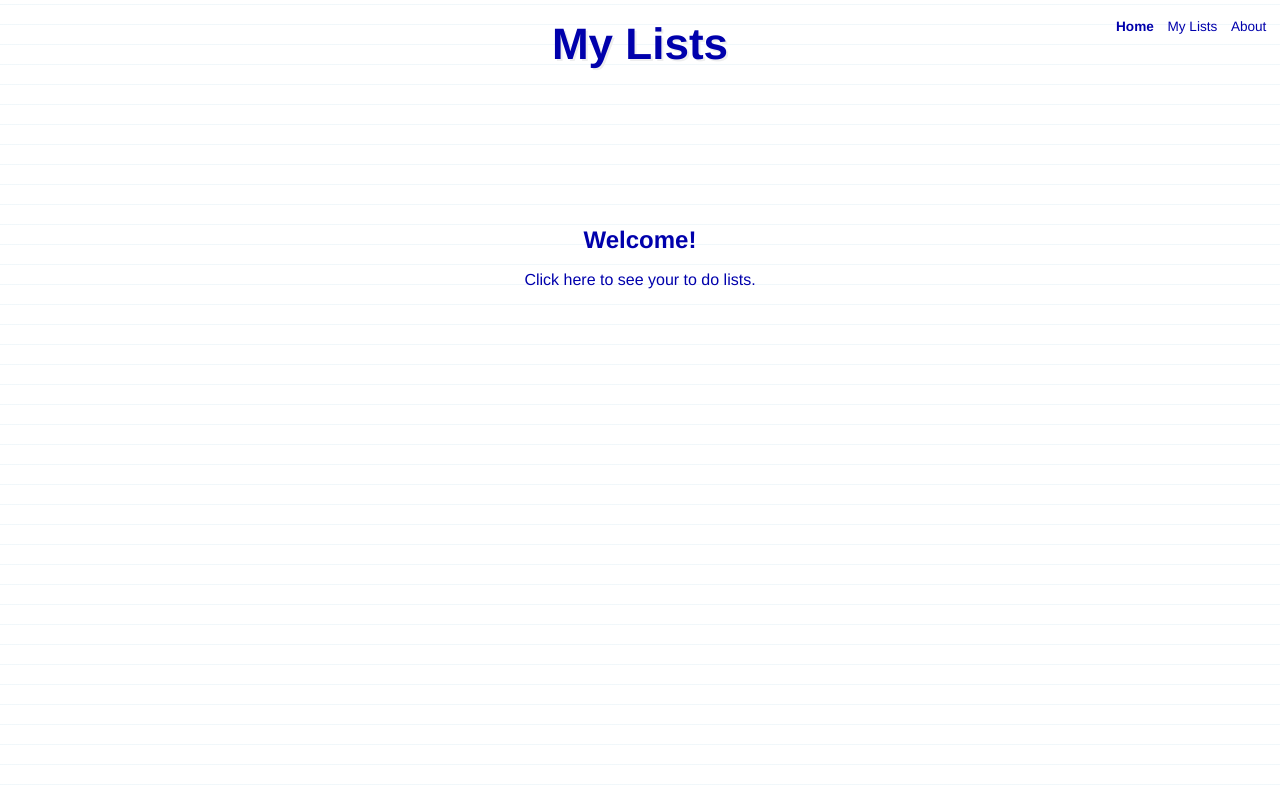
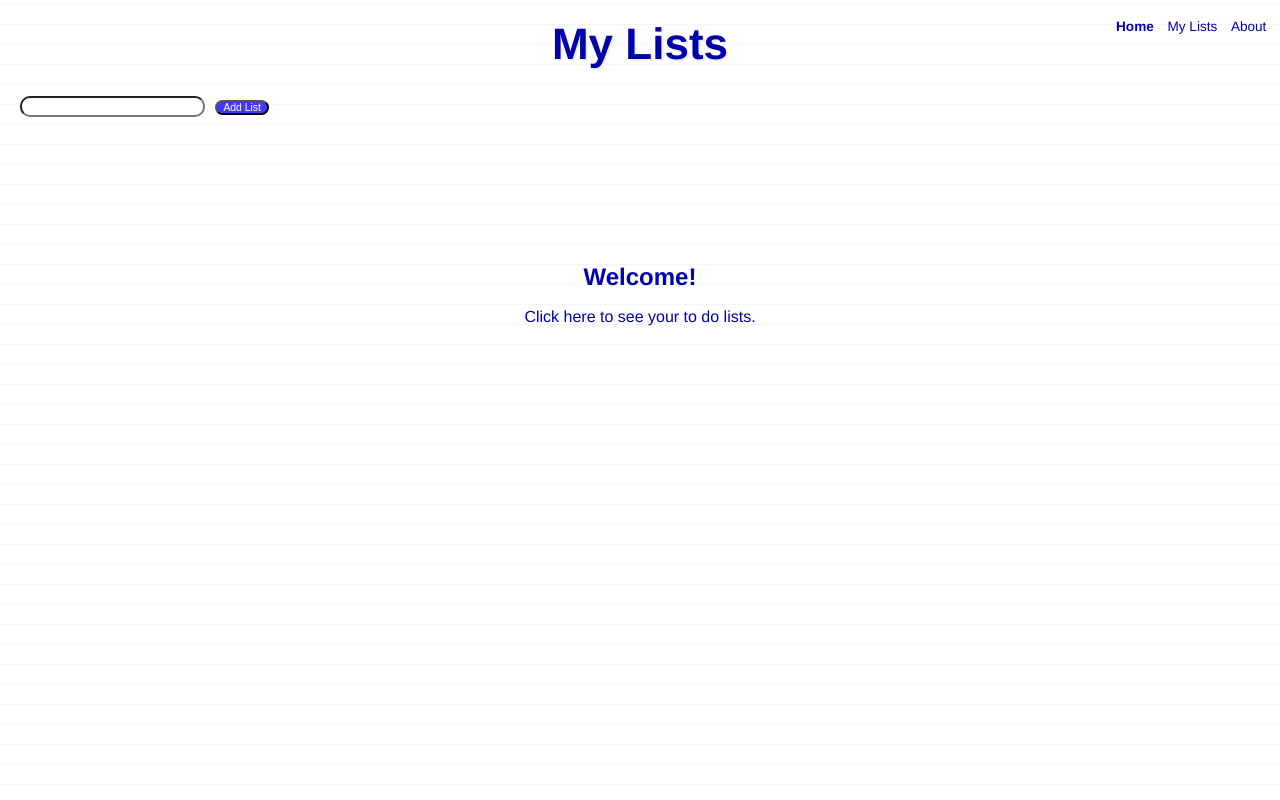
Before and after one commit to tcelovsky/rails-api-js-project, a React (Create React App) app in the folder frontend-2.0/: page / in a window 1280 px wide. Built offline with nearby package versions, Linux system fonts and the light colour scheme; no server answers.

Commit message:
Import AddList into App

```diff
--- a/frontend-2.0/src/containers/App.js
+++ b/frontend-2.0/src/containers/App.js
@@ -8,6 +8,7 @@ import Header from '../components/Header';
 import Navbar from '../components/Navbar';
 import Home from '../components/Home';
 import About from '../components/About';
+import AddList from '../components/AddList';
 
 class App extends Component {
 
@@ -20,6 +21,7 @@ class App extends Component {
         <div className="App">
           <Navbar />
           <Header />
+          <AddList />
           <Switch>
             <Route exact path='/' render={() => <Link to={'/lists'}><Home /></Link>} />
             <Route path='/lists' render={routerProps =>
```
